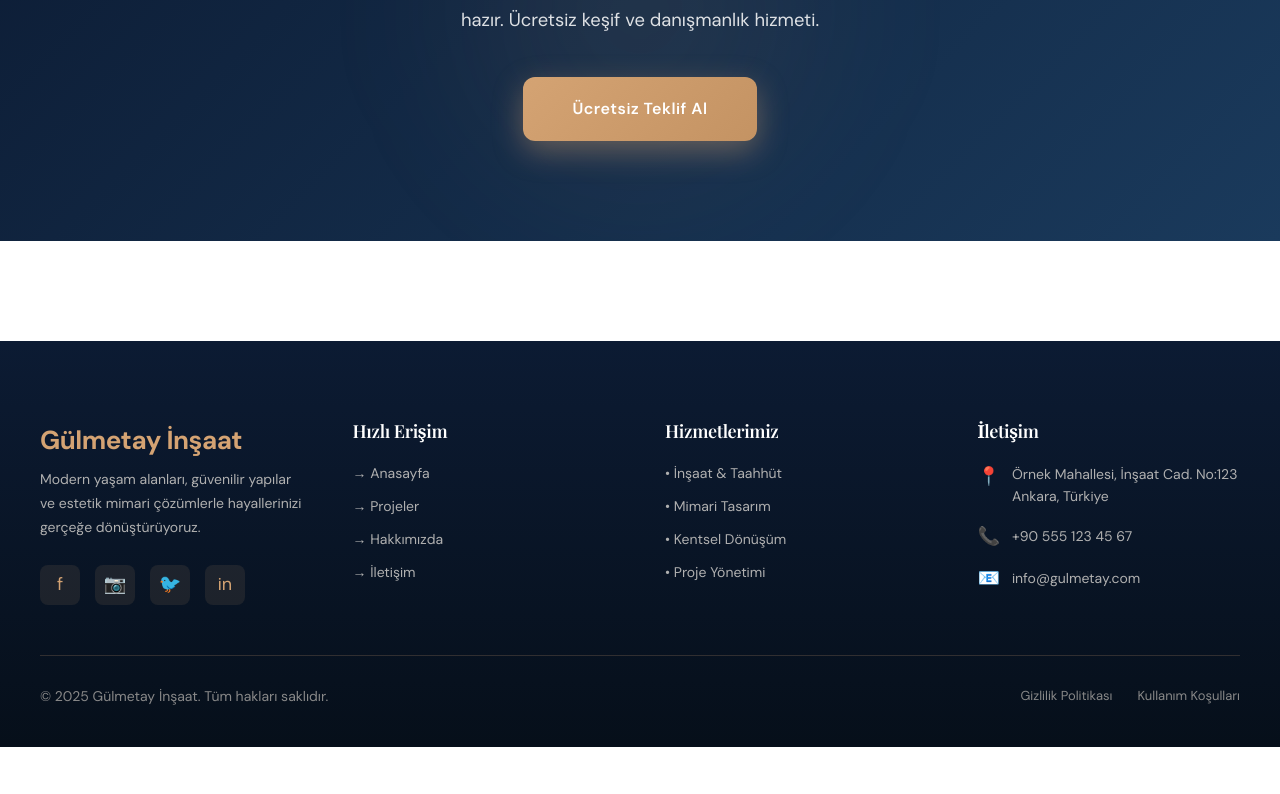
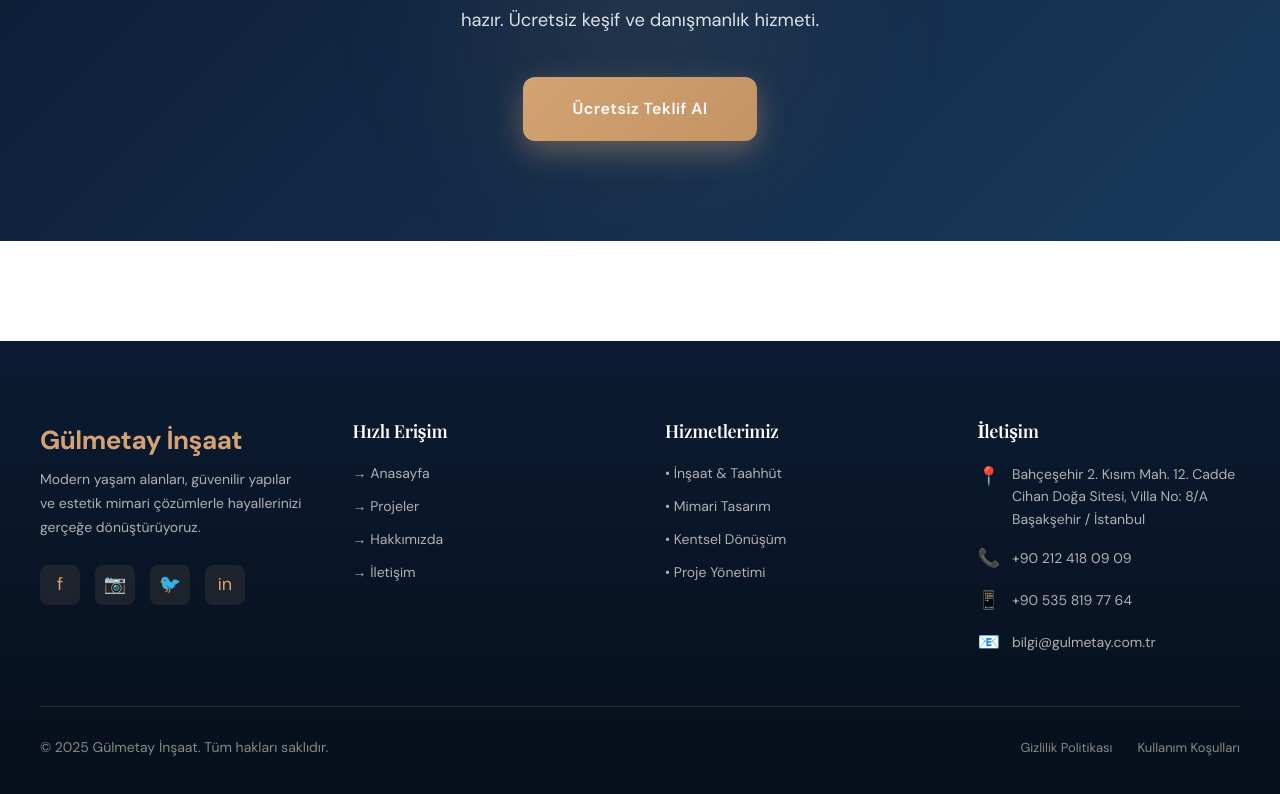
Before and after one commit to erenzdn/gulmetay-site, a Next.js app in the folder frontend/: page / in a window 1280 px wide. Shown: the part 2740-3534 px from the top of the page. Before the commit the page ends 3487 px from the top, so only its background shows below. Built offline with nearby package versions, Linux system fonts and the light colour scheme; no server answers.

Commit message:
fix: update footer contact info with correct business details

```diff
--- a/frontend/components/Footer.js
+++ b/frontend/components/Footer.js
@@ -181,13 +181,15 @@ export default function Footer() {
               <div style={{ display: "flex", alignItems: "flex-start", gap: "12px" }}>
                 <span style={{ color: "#D4A373", fontSize: "18px" }}>📍</span>
                 <div style={{ color: "#b0b0b0", fontSize: "14px", lineHeight: "1.6" }}>
-                  Örnek Mahallesi, İnşaat Cad. No:123<br />Ankara, Türkiye
+                  Bahçeşehir 2. Kısım Mah. 12. Cadde<br />
+                  Cihan Doğa Sitesi, Villa No: 8/A<br />
+                  Başakşehir / İstanbul
                 </div>
               </div>
               <div style={{ display: "flex", alignItems: "center", gap: "12px" }}>
                 <span style={{ color: "#D4A373", fontSize: "18px" }}>📞</span>
                 <a
-                  href="tel:+905551234567"
+                  href="tel:+902124180909"
                   style={{
                     color: "#b0b0b0",
                     textDecoration: "none",
@@ -197,13 +199,13 @@ export default function Footer() {
                   onMouseOver={(e) => (e.currentTarget.style.color = "#D4A373")}
                   onMouseOut={(e) => (e.currentTarget.style.color = "#b0b0b0")}
                 >
-                  +90 555 123 45 67
+                  +90 212 418 09 09
                 </a>
               </div>
               <div style={{ display: "flex", alignItems: "center", gap: "12px" }}>
-                <span style={{ color: "#D4A373", fontSize: "18px" }}>📧</span>
+                <span style={{ color: "#D4A373", fontSize: "18px" }}>📱</span>
                 <a
-                  href="mailto:info@gulmetay.com"
+                  href="tel:+905358197764"
                   style={{
                     color: "#b0b0b0",
                     textDecoration: "none",
@@ -213,7 +215,23 @@ export default function Footer() {
                   onMouseOver={(e) => (e.currentTarget.style.color = "#D4A373")}
                   onMouseOut={(e) => (e.currentTarget.style.color = "#b0b0b0")}
                 >
-                  info@gulmetay.com
+                  +90 535 819 77 64
+                </a>
+              </div>
+              <div style={{ display: "flex", alignItems: "center", gap: "12px" }}>
+                <span style={{ color: "#D4A373", fontSize: "18px" }}>📧</span>
+                <a
+                  href="mailto:bilgi@gulmetay.com.tr"
+                  style={{
+                    color: "#b0b0b0",
+                    textDecoration: "none",
+                    fontSize: "14px",
+                    transition: "color 0.3s ease"
+                  }}
+                  onMouseOver={(e) => (e.currentTarget.style.color = "#D4A373")}
+                  onMouseOut={(e) => (e.currentTarget.style.color = "#b0b0b0")}
+                >
+                  bilgi@gulmetay.com.tr
                 </a>
               </div>
             </div>
```
